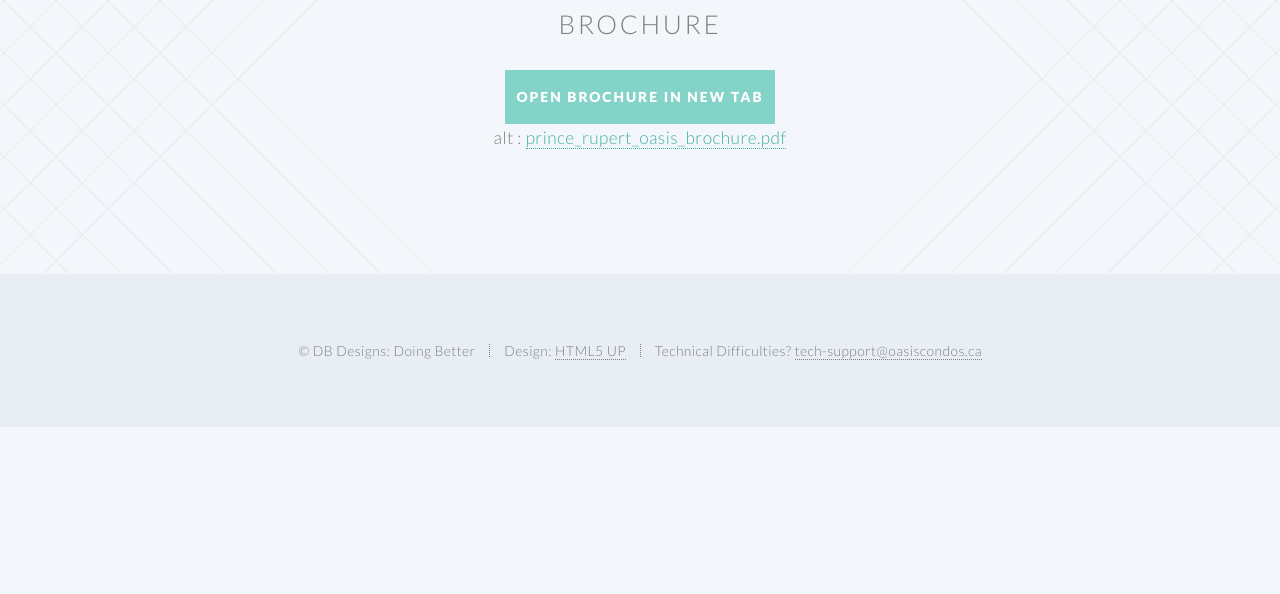
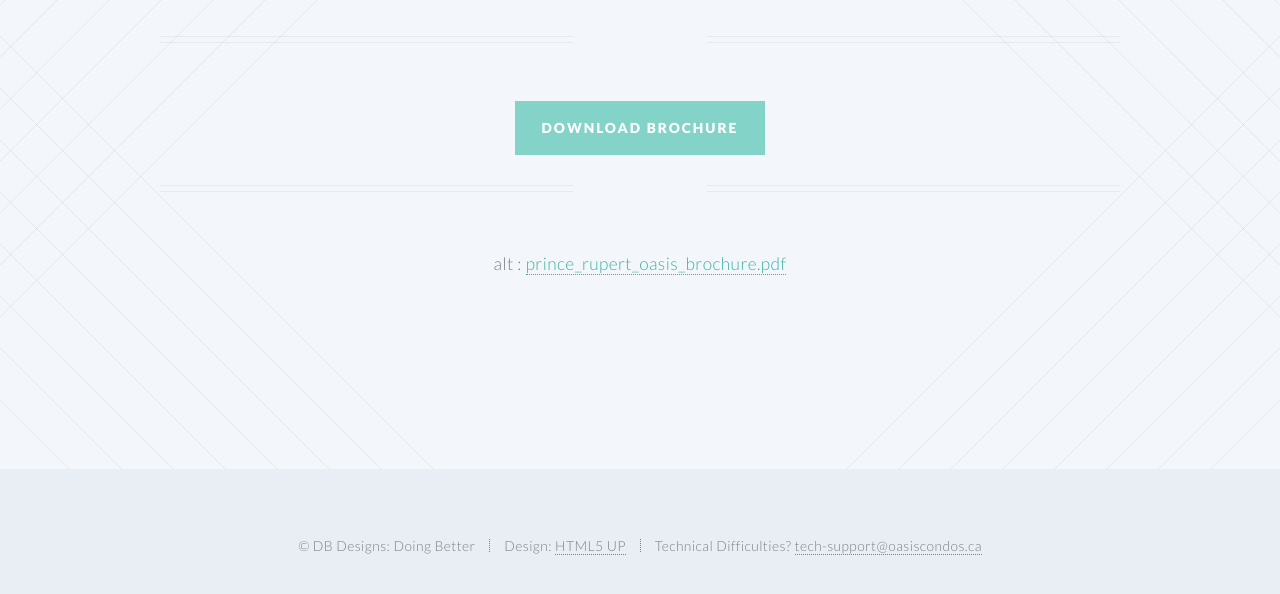
Before and after one commit to justintblackman/oasiscondos, a plain HTML site: page brochure.html in a window 1280 px wide. Shown: the part 116-710 px from the top of the page. Drawn offline with Linux system fonts and the light colour scheme.

Commit message:
changed brochure button

```diff
--- a/brochure.html
+++ b/brochure.html
@@ -71,16 +71,18 @@
 			<!-- Main -->
 				<article id="main">
 
-					<!-- <header class="special container"> -->
+					<header class="special container">
 					<center>
 						<!--<span class="icon fa-mobile"></span>-->
-						<h2>Brochure</h2>
-						<a href="assets/prince_rupert_oasis_brochure.pdf" class="button special" target="_blank">Open Brochure in New Tab</a>
+						<!--<h2>Brochure</h2>-->
+						<a href="assets/prince_rupert_oasis_brochure.pdf" class="button special" target="_blank">Download Brochure</a>
 						<br />
+						<header class="special container">
 						<object data="assets/prince_rupert_oasis_brochure.pdf" type="application/pdf" width="100%" height="500">
 							alt : <a href="assets/prince_rupert_oasis_brochure.pdf">prince_rupert_oasis_brochure.pdf</a>
 						</object>
-					<!-- </header> -->
+						</header>
+					</header>
 					</center>
 				</article>
 			<!-- Footer -->
```
